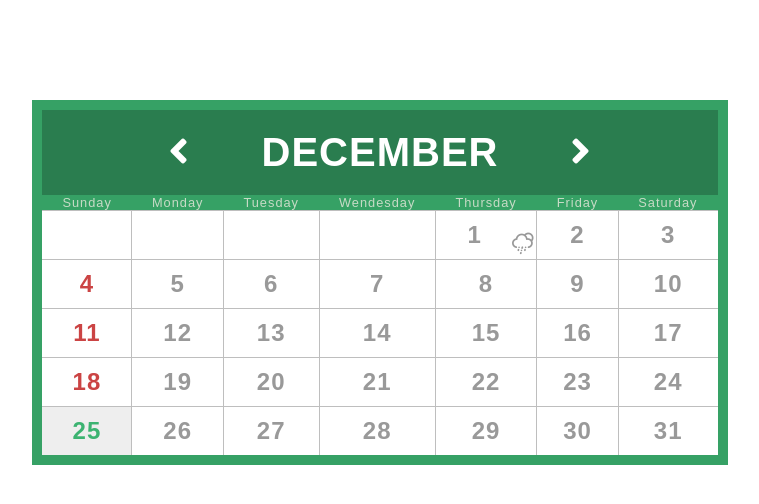
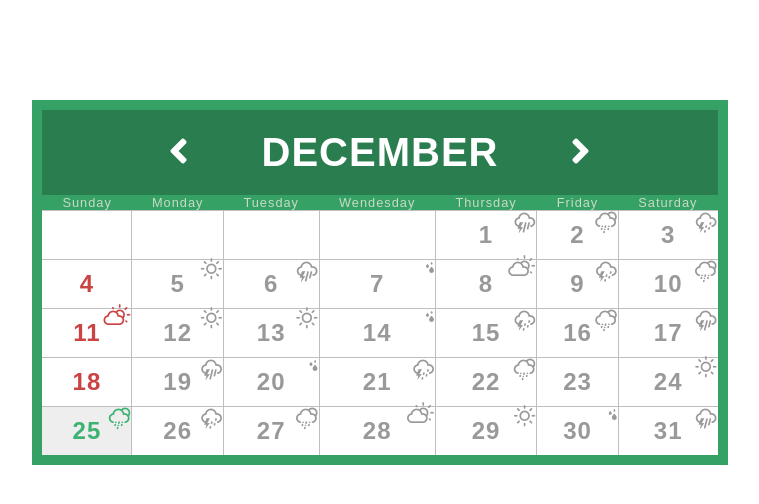
Before and after one commit to ovlisidisStoiximan/calendar_task, a plain HTML site: page index.html in a window 1280 px wide. Shown: the whole page, without its empty margins (260-1019 px from the left). Drawn offline with Linux system fonts and the light colour scheme.

Commit message:
calendar: html - css impl

```diff
--- a/css/style.css
+++ b/css/style.css
@@ -35,10 +35,12 @@ html {
   td {
     text-align: center;
     font-size: 1.5rem;
+    position: relative;
   }
 
   tr td:hover {
     background-color: #EEEEEE;
+    cursor: pointer;
   }
 
   caption {
@@ -56,6 +58,7 @@ html {
 
   caption i {
     padding: 0 60px;
+    cursor: pointer;
   }
   .sunday {
       color: #CB4444;
@@ -69,7 +72,8 @@ html {
   i.wi {
     font-size: 0.8em;
     position: relative;
-    top: 5px;
-    left: 30px;
     display: inline;
+    position: absolute;
+    top: 0;
+    right: 0;
   }
--- a/index.html
+++ b/index.html
@@ -28,45 +28,45 @@
                 <td></td>
                 <td></td>
                 <td></td>
-                <td>1<i class="wi wi-night-sleet"></i></td>
-                <td>2</td>
-                <td>3</td>
+                <td>1<i class="wi wi-thunderstorm"></i></td>
+                <td>2<i class="wi wi-night-sleet"></i></td>
+                <td>3<i class="wi wi-storm-showers"></i></td>
             </tr>
             <tr>
                 <td class="sunday">4</td>
-                <td>5</td>
-                <td>6</td>
-                <td>7</td>
-                <td>8</td>
-                <td>9</td>
-                <td>10</td>
+                <td>5<i class="wi wi-day-sunny"></i></td>
+                <td>6<i class="wi wi-thunderstorm"></i></td>
+                <td>7<i class="wi wi-raindrops"></i></td>
+                <td>8<i class="wi wi-day-cloudy"></i></td>
+                <td>9<i class="wi wi-storm-showers"></i></td>
+                <td>10<i class="wi wi-night-sleet"></i></td>
             </tr>
             <tr>
-                <td class="sunday">11</td>
-                <td>12</td>
-                <td>13</td>
-                <td>14</td>
-                <td>15</td>
-                <td>16</td>
-                <td>17</td>
+                <td class="sunday">11<i class="wi wi-day-cloudy"></i></td>
+                <td>12<i class="wi wi-day-sunny"></i></td>
+                <td>13<i class="wi wi-day-sunny"></i></td>
+                <td>14<i class="wi wi-raindrops"></i></td>
+                <td>15<i class="wi wi-storm-showers"></i></td>
+                <td>16<i class="wi wi-night-sleet"></i></td>
+                <td>17<i class="wi wi-thunderstorm"></i></td>
             </tr>
             <tr>
                 <td class="sunday">18</td>
-                <td>19</td>
-                <td>20</td>
-                <td>21</td>
-                <td>22</td>
-                <td>23</td>
-                <td>24</td>
+                <td>19<i class="wi wi-thunderstorm"></i></td>
+                <td>20<i class="wi wi-raindrops"></i></td>
+                <td>21<i class="wi wi-storm-showers"></i></td>
+                <td>22<i class="wi wi-night-sleet"></i></td>
+                <td>23<i class="wiwi-raindrops"></i></td>
+                <td>24<i class="wi wi-day-sunny"></i></td>
             </tr>
             <tr>
-                <td class="today">25</td>
-                <td>26</td>
-                <td>27</td>
-                <td>28</td>
-                <td>29</td>
-                <td>30</td>
-                <td>31</td>
+                <td class="today">25<i class="wi wi-night-sleet"></i></td>
+                <td>26<i class="wi wi-storm-showers"></i></td>
+                <td>27<i class="wi wi-night-sleet"></i></td>
+                <td>28<i class="wi wi-day-cloudy"></i></td>
+                <td>29<i class="wi wi-day-sunny"></i></td>
+                <td>30<i class="wi wi-raindrops"></i></td>
+                <td>31<i class="wi wi-thunderstorm"></i></td>
             </tr>
         </tbody>
     </table>
```
